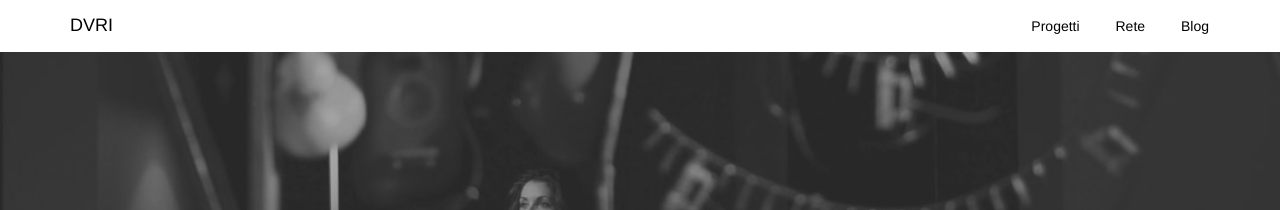
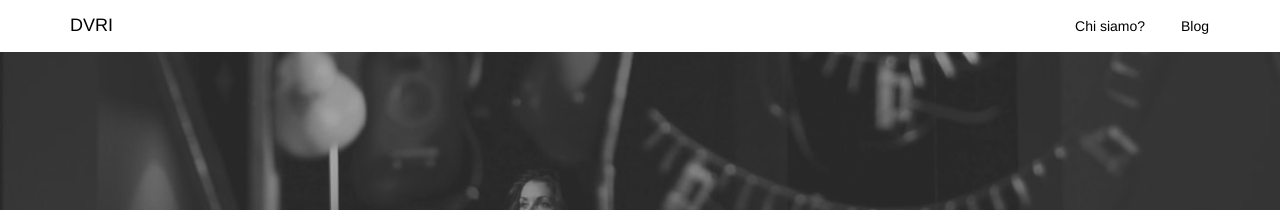
Before and after one commit to simonini/dvri-j-theme, a Jekyll site: the page built from progetti/science-gallery.html, in a window 1280 px wide and 900 px high. Shown: the top 210 px of the window. Built offline with Jekyll 4.4.1, drawn with Linux system fonts in a browser that asks for light colours; the table of contents is made by our own code.

Commit message:
sistemato link e aggiunta l'immagine

```diff
--- a/_includes/menu.html
+++ b/_includes/menu.html
@@ -5,8 +5,7 @@
     <a href="{{ base }}/index.html" class="navbar-brand page-scroll">DVRI</a>
     </h1>
     <div class="pull-right">
-      <a class="page-scroll btn" href="#download">Progetti</a>
-      <a class="page-scroll btn" href="#features">Rete</a>
+      <a class="page-scroll btn" href="#features">Chi siamo?</a>
       <a class="page-scroll btn" href="#contact">Blog</a>
     </div>
   </div>
--- a/progetti/science-gallery.html
+++ b/progetti/science-gallery.html
@@ -41,4 +41,5 @@
 
 
 <h3> La prossima mostra di <a href="https://dublin.sciencegallery.com/" target="_blank">Science Gallery Dublin</a></h3>
+<img src="/assets/progetti/science-gallery/science-3.jpg" alt="Design and violence - Science Gallery Dublino" />
 <p>La prossima mostra della Science Galley di Dublino è <strong>DESIGN AND VIOLENCE </strong>(dal 14/10/16  al 22/01/17), co-prodotta con il <strong>MoMA di New York</strong>. “Cosa succede quando design e violenza si incontrano? Come può un atto di distruzione creativa sorprenderci con conseguenze sia intenzionali che non intenzionali? Cento anni dopo la rivolta di Pasqua (tristemente famosa rivolta irlandese del 1916, ndr), è tempo di riflettere ma anche di guardare al futuro, e chiedersi cosa accade quando creatività, arte ed ingegneria si mescolano con il potere, il dolore e la politica. Nata da una collaborazione tra il MoMA e la Science Gallery di Dublino, DESIGN AND VIOLENCE è un'esposizione che continua un esperimento online originariamente curato e portato avanti dal MoMA.dr Essa esplora le manifestazioni di violenza nella società contemporanea, e assieme ai lavori della selezione originale saranno presenti nuovi lavori e artefatti.</p>
```
Also changed, not shown: other parts of progetti/science-gallery.html (+1 -1 lines).
